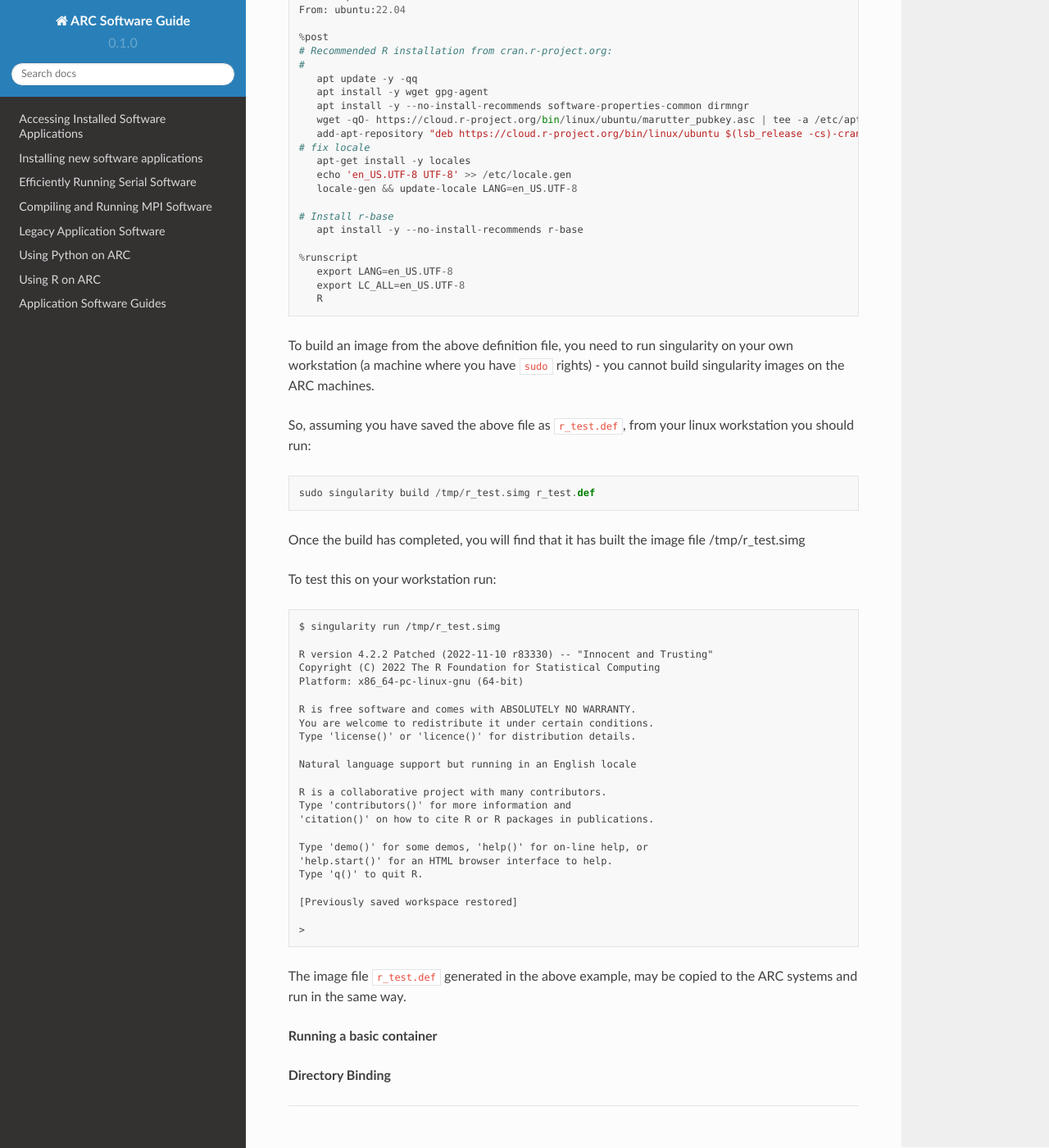
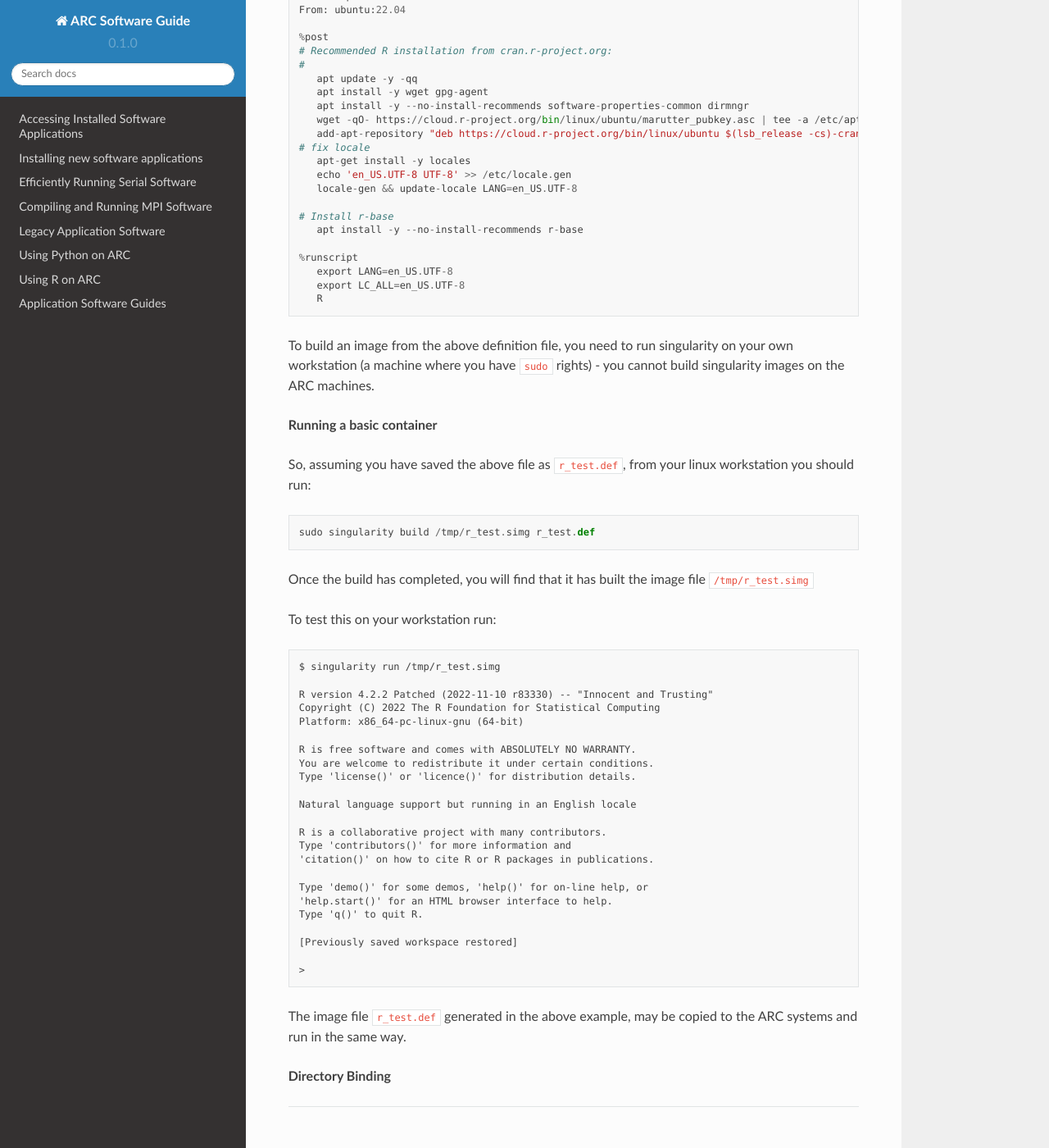
Before and after one commit to oxford-arc/arc-software-guide, a Sphinx documentation site: the page built from docs/source/apps/arc_apptainer.rst, in a window 1280 px wide and 1400 px high, scrolled down 455 px. Shown: the whole window at 82% size. Built offline with Sphinx 7.4.7 and the Read the Docs theme 2.0.0, drawn with Linux system fonts in a browser that asks for light colours; part of the change alters nothing that is shown.

```diff
--- a/docs/source/apps/arc_apptainer.rst
+++ b/docs/source/apps/arc_apptainer.rst
@@ -36,11 +36,13 @@ statistical language::
 
 To build an image from the above definition file, you need to run singularity on your own workstation (a machine where you have ``sudo`` rights) - you cannot build singularity images on the ARC machines.
 
+**Running a basic container**
+
 So, assuming you have saved the above file as ``r_test.def``, from your linux workstation you should run::
 
    sudo singularity build /tmp/r_test.simg r_test.def
 
-Once the build has completed, you will find that it has built the image file /tmp/r_test.simg
+Once the build has completed, you will find that it has built the image file ``/tmp/r_test.simg``
 
 To test this on your workstation run::
 
@@ -71,10 +73,4 @@ To test this on your workstation run::
 The image file ``r_test.def`` generated in the above example, may be copied to the ARC systems and run in the same way.
 
 
-
-
-
-
-**Running a basic container**
-
 **Directory Binding**
```
